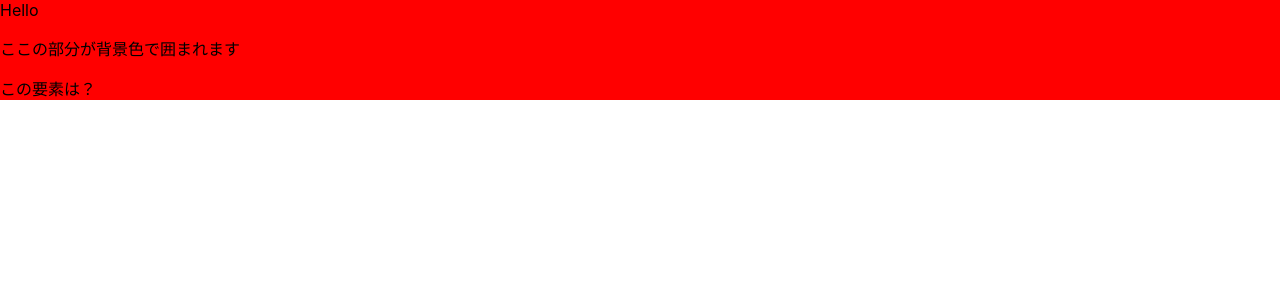
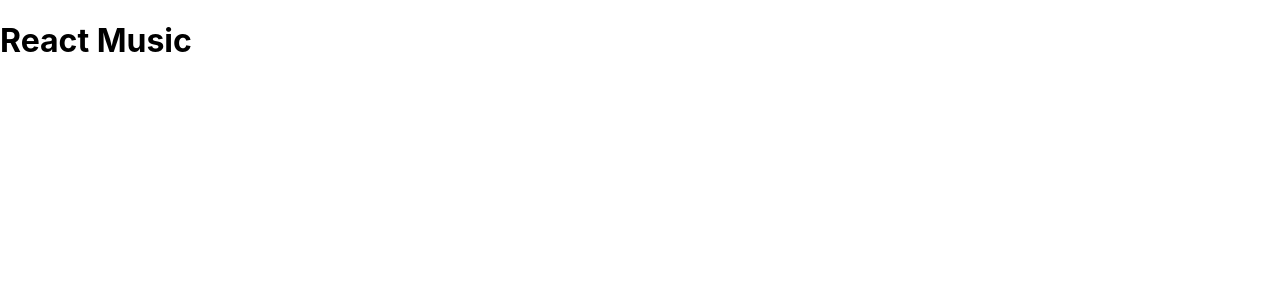
Before and after one commit to nakamuuu-prog/react-sample, a React (Create React App) app: page / in a window 1280 px wide. Shown: the top 300 px of the page. Built offline with nearby package versions, Linux system fonts and the light colour scheme.

Commit message:
Contextの使い方

```diff
--- /dev/null
+++ b/src/components/ContextSample.tsx
@@ -0,0 +1,42 @@
+import React from "react";
+
+// Contextを使うと親から子に直接データを渡さなくても受け渡しができる
+const TitleContext = React.createContext("");
+
+// 孫
+const Title = () => {
+  return (
+    // Consumerの中で関数を実装して受け取る
+    <TitleContext.Consumer>
+      {(title) => {
+        return <h1>{title}</h1>;
+      }}
+    </TitleContext.Consumer>
+  );
+};
+
+// 子
+const Header = () => {
+  return (
+    <div>
+      <Title />
+    </div>
+  );
+};
+
+// 親
+const Page = () => {
+  const title = "React Book";
+
+  return (
+    // Providerに値を渡す
+    <TitleContext.Provider value={title}>
+      {/* Providerを入れ子にすると、一番近いProviderの値が渡る */}
+      <TitleContext.Provider value={"React Music"}>
+        <Header />
+      </TitleContext.Provider>
+    </TitleContext.Provider>
+  );
+};
+
+export default Page;
--- a/src/index.tsx
+++ b/src/index.tsx
@@ -1,7 +1,7 @@
 import React from "react";
 import ReactDOM from "react-dom/client";
 import "./index.css";
-import Parent from "./components/ContainerSample";
+import Page from "./components/ContextSample";
 import reportWebVitals from "./reportWebVitals";
 
 const root = ReactDOM.createRoot(
@@ -9,7 +9,7 @@
 );
 root.render(
   <React.StrictMode>
-    <Parent />
+    <Page />
   </React.StrictMode>
 );
 
```
